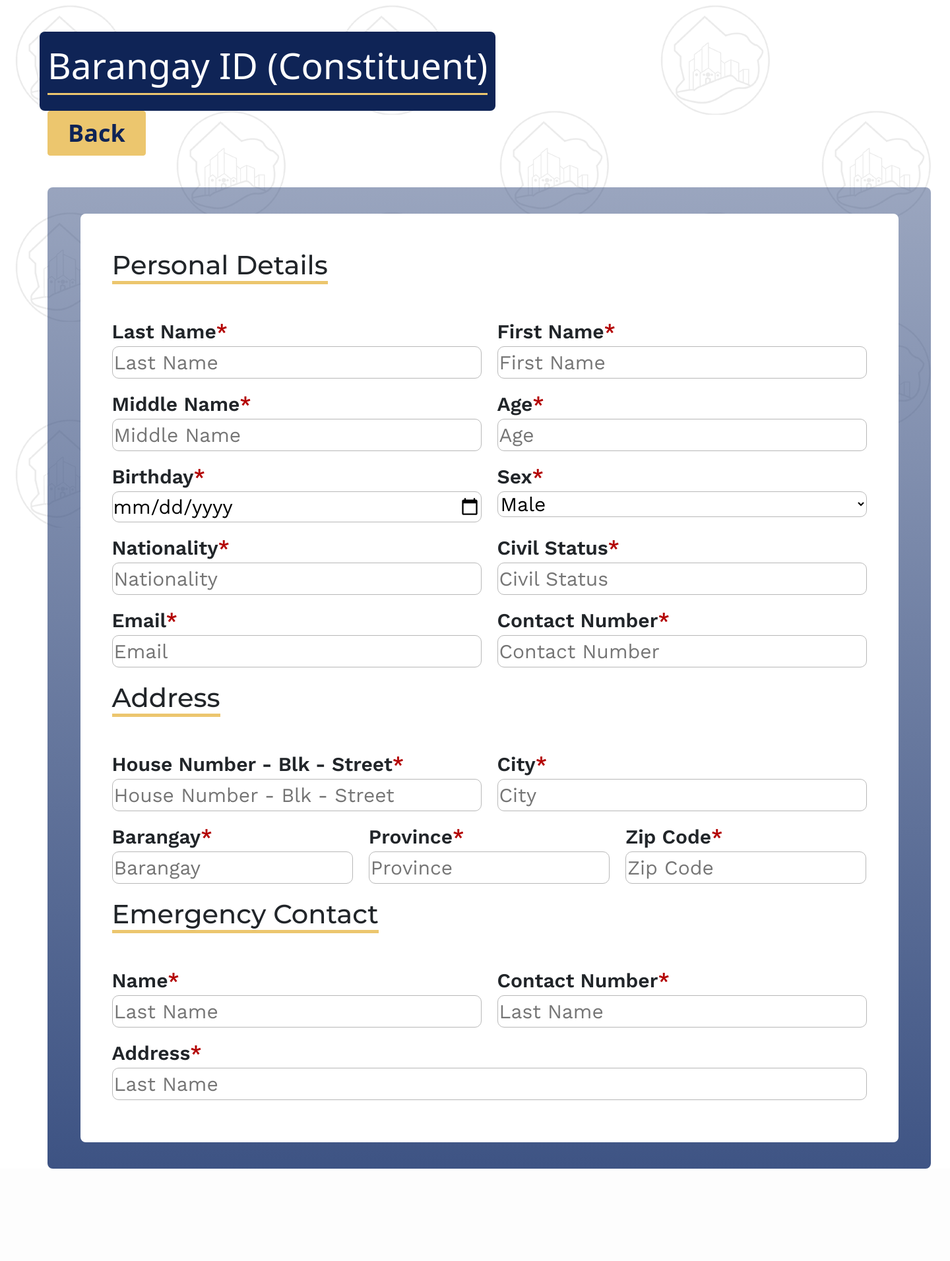
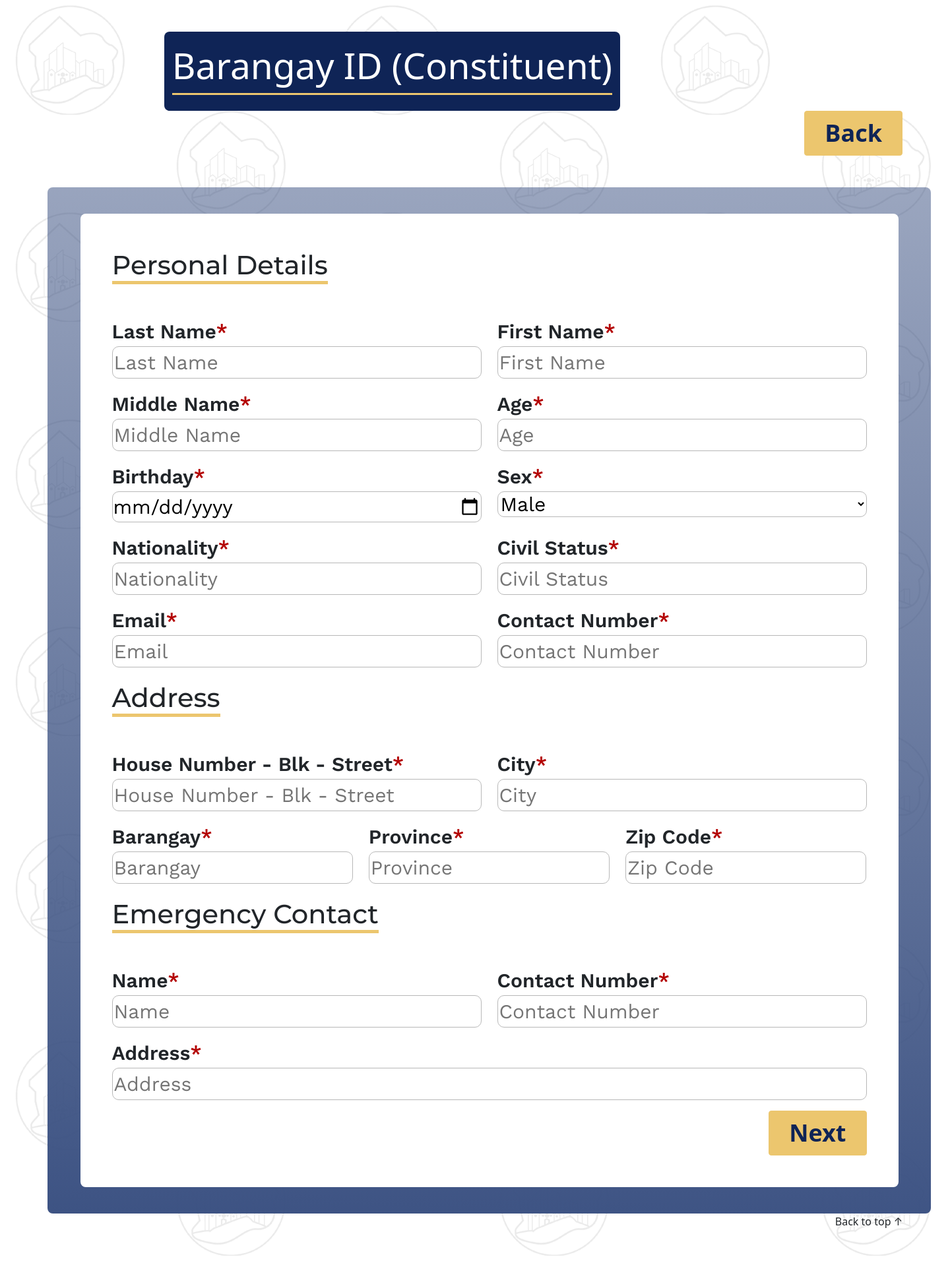
Before and after one commit to KennethFranco/Barangay-GV-Web-Portal, a Django app: page /barangay_id_form/ in a window 1440 px wide. Shown: the part 92-2004 px from the top of the page at 66% size. Before the commit the page ends 1864 px from the top, so only its background shows below. Run offline with Django 4.2, Linux system fonts and the light colour scheme.

Commit message:
Design changes to match figma

```diff
--- a/msys42/web_portal/static/styles.css
+++ b/msys42/web_portal/static/styles.css
@@ -6,7 +6,7 @@
 
 .main {
     background-image: url('/static/test3.png');
-    height: 100vh;
+    height: 100%;
 }
 
 .titleFont {
@@ -42,6 +42,7 @@
     color: #0F2456 !important;
     padding-left: 30px !important;
     padding-right: 30px !important;
+    margin: 0px;
 }
 
 .btn-secondary {
--- a/msys42/web_portal/templates/barangay_id_form.html
+++ b/msys42/web_portal/templates/barangay_id_form.html
@@ -22,7 +22,8 @@
         <div class="container p-2">
             <img class="mr-2" src="{% static 'logo.png' %}" style="width: 60px; height: 60px; margin-right: 20px"
                 alt="">
-            <a href="" class="titleFont navbarTitle" style="text-decoration: none;">Barangay GV Web Portal</a>
+            <a href="{% url 'base' %}" class="titleFont navbarTitle" style="text-decoration: none;">Barangay GV Web
+                Portal</a>
             <button class="navbar-toggler" type="button" data-bs-toggle="collapse" data-bs-target="#toggleMobileMenu"
                 aria-controls="toggleMobileMenu" aria-expanded="false" aria-lable="Toggle navigation">
                 <span class="navbar-toggler-icon"></span>
@@ -51,54 +52,59 @@
 
     </nav>
     <div class="main">
-        <div class="container">
-            <div class="row pt-5">
+        <div class="container pb-5">
+            <div class="row pt-5 justify-content-end">
                 <div class="col-6 bg-primary cardHeader">
                     <p class="cardText">Barangay ID (Constituent)</p>
                 </div>
                 <div class="col-4">
                 </div>
-                <div class="col-2 align-self-end">
-                    <button class="btn btn-secondary">Back</button>
+                <div class="col-2 d-flex justify-content-end">
+                    <a href="{% url 'base' %}" class="align-self-end"><button
+                            class="btn btn-secondary">Back</button></a>
                 </div>
             </div>
 
             <div class="formCard mt-5">
                 <div class="form p-5">
-                    <form action=""></form>
-
-
-                    <span class = "formTitle titleFont mb-5">Personal Details</span>
+                    <form action="POST" action="{% url 'base' %}">{% csrf_token %}
+                        <span class="formTitle titleFont mb-5">Personal Details</span>
                         <div class="row mt-5 mb-3">
                             <div class="col">
-                            <label class = "bodyFont formLabel" for="last_name">Last Name<span style = "color: #B30000;">*</span></label><br>
-                            <input class = "bodyFont formInput" type="text" placeholder = "Last Name">
+                                <label class="bodyFont formLabel" for="last_name">Last Name<span
+                                        style="color: #B30000;">*</span></label><br>
+                                <input class="bodyFont formInput" type="text" placeholder="Last Name">
                             </div>
                             <div class="col">
-                            <label class = "bodyFont formLabel" for="first_name">First Name<span style = "color: #B30000;">*</span></label><br>
-                            <input class = "bodyFont formInput" type="text" placeholder = "First Name">
+                                <label class="bodyFont formLabel" for="first_name">First Name<span
+                                        style="color: #B30000;">*</span></label><br>
+                                <input class="bodyFont formInput" type="text" placeholder="First Name">
                             </div>
                         </div>
 
                         <div class="row mb-3">
                             <div class="col">
-                            <label class = "bodyFont formLabel" for="middle_name">Middle Name<span style = "color: #B30000;">*</span></label><br>
-                            <input class = "bodyFont formInput" type="text" placeholder = "Middle Name">
+                                <label class="bodyFont formLabel" for="middle_name">Middle Name<span
+                                        style="color: #B30000;">*</span></label><br>
+                                <input class="bodyFont formInput" type="text" placeholder="Middle Name">
                             </div>
                             <div class="col">
-                            <label class = "bodyFont formLabel" for="age">Age<span style = "color: #B30000;">*</span></label><br>
-                            <input class = "bodyFont formInput" type="number" placeholder = "Age">
+                                <label class="bodyFont formLabel" for="age">Age<span
+                                        style="color: #B30000;">*</span></label><br>
+                                <input class="bodyFont formInput" type="number" placeholder="Age">
                             </div>
                         </div>
 
                         <div class="row mb-3">
                             <div class="col">
-                            <label class = "bodyFont formLabel" for="birthday">Birthday<span style = "color: #B30000;">*</span></label><br>
-                            <input class = "bodyFont formInput" type="date" placeholder = "Birthday">
+                                <label class="bodyFont formLabel" for="birthday">Birthday<span
+                                        style="color: #B30000;">*</span></label><br>
+                                <input class="bodyFont formInput" type="date" placeholder="Birthday">
                             </div>
                             <div class="col">
-                            <label class = "bodyFont formLabel" for="sex"> Sex<span style = "color: #B30000;">*</span></label><br>
-                            <select class = "bodyFont formInput" name="sex" id="sex">
+                                <label class="bodyFont formLabel" for="sex"> Sex<span
+                                        style="color: #B30000;">*</span></label><br>
+                                <select class="bodyFont formInput" name="sex" id="sex">
                                     <option value="Male">Male</option>
                                     <option value="Female">Female</option>
                                     <option value="Prefer not to say">Prefer not to say</option>
@@ -108,74 +114,92 @@
 
                         <div class="row mb-3">
                             <div class="col">
-                            <label class = "bodyFont formLabel" for="nationality">Nationality<span style = "color: #B30000;">*</span></label><br>
-                            <input class = "bodyFont formInput" type="text" placeholder = "Nationality">
+                                <label class="bodyFont formLabel" for="nationality">Nationality<span
+                                        style="color: #B30000;">*</span></label><br>
+                                <input class="bodyFont formInput" type="text" placeholder="Nationality" required>
                             </div>
                             <div class="col">
-                            <label class = "bodyFont formLabel" for="civil_status">Civil Status<span style = "color: #B30000;">*</span></label><br>
-                            <input class = "bodyFont formInput" type="text" placeholder = "Civil Status">
+                                <label class="bodyFont formLabel" for="civil_status">Civil Status<span
+                                        style="color: #B30000;">*</span></label><br>
+                                <input class="bodyFont formInput" type="text" placeholder="Civil Status" required>
                             </div>
                         </div>
 
                         <div class="row mb-3">
                             <div class="col">
-                            <label class = "bodyFont formLabel" for="email">Email<span style = "color: #B30000;">*</span></label><br>
-                            <input class = "bodyFont formInput" type="text" placeholder = "Email">
+                                <label class="bodyFont formLabel" for="email">Email<span
+                                        style="color: #B30000;">*</span></label><br>
+                                <input class="bodyFont formInput" type="text" placeholder="Email" required>
                             </div>
                             <div class="col">
-                            <label class = "bodyFont formLabel" for="contact_number">Contact Number<span style = "color: #B30000;">*</span></label><br>
-                            <input class = "bodyFont formInput" type="number" placeholder = "Contact Number">
+                                <label class="bodyFont formLabel" for="contact_number">Contact Number<span
+                                        style="color: #B30000;">*</span></label><br>
+                                <input class="bodyFont formInput" type="number" placeholder="Contact Number" required>
                             </div>
                         </div>
 
-                    <span class = "formTitle titleFont">Address</span>
+                        <span class="formTitle titleFont">Address</span>
                         <div class="row mt-5 mb-3">
                             <div class="col">
-                            <label class = "bodyFont formLabel" for="address_first_line">House Number - Blk - Street<span style = "color: #B30000;">*</span></label><br>
-                            <input class = "bodyFont formInput" type="text" placeholder = "House Number - Blk - Street">
+                                <label class="bodyFont formLabel" for="address_first_line">House Number - Blk -
+                                    Street<span style="color: #B30000;">*</span></label><br>
+                                <input class="bodyFont formInput" type="text" placeholder="House Number - Blk - Street"
+                                    required>
                             </div>
                             <div class="col">
-                            <label class = "bodyFont formLabel" for="address_city">City<span style = "color: #B30000;">*</span></label><br>
-                            <input class = "bodyFont formInput" type="text" placeholder = "City">
+                                <label class="bodyFont formLabel" for="address_city">City<span
+                                        style="color: #B30000;">*</span></label><br>
+                                <input class="bodyFont formInput" type="text" placeholder="City" required>
                             </div>
                         </div>
                         <div class="row mb-3">
                             <div class="col">
-                            <label class = "bodyFont formLabel" for="address_barangay">Barangay<span style = "color: #B30000;">*</span></label><br>
-                            <input class = "bodyFont formInput" type="text" placeholder = "Barangay">
+                                <label class="bodyFont formLabel" for="address_barangay">Barangay<span
+                                        style="color: #B30000;">*</span></label><br>
+                                <input class="bodyFont formInput" type="text" placeholder="Barangay" required>
                             </div>
                             <div class="col">
-                            <label class = "bodyFont formLabel" for="address_province">Province<span style = "color: #B30000;">*</span></label><br>
-                            <input class = "bodyFont formInput" type="text" placeholder = "Province">
+                                <label class="bodyFont formLabel" for="address_province">Province<span
+                                        style="color: #B30000;">*</span></label><br>
+                                <input class="bodyFont formInput" type="text" placeholder="Province" required>
                             </div>
                             <div class="col">
-                            <label class = "bodyFont formLabel" for="address_zip_code">Zip Code<span style = "color: #B30000;">*</span></label><br>
-                            <input class = "bodyFont formInput" type="number" placeholder = "Zip Code">
+                                <label class="bodyFont formLabel" for="address_zip_code">Zip Code<span
+                                        style="color: #B30000;">*</span></label><br>
+                                <input class="bodyFont formInput" type="number" placeholder="Zip Code" required>
                             </div>
                         </div>
 
-                    <span class = "formTitle titleFont">Emergency Contact</span>
+                        <span class="formTitle titleFont">Emergency Contact</span>
                         <div class="row mt-5 mb-3">
                             <div class="col">
-                            <label class = "bodyFont formLabel" for="emergency_name">Name<span style = "color: #B30000;">*</span></label><br>
-                            <input class = "bodyFont formInput" type="text" placeholder = "Last Name">
+                                <label class="bodyFont formLabel" for="emergency_name">Name<span
+                                        style="color: #B30000;">*</span></label><br>
+                                <input class="bodyFont formInput" type="text" placeholder="Name" required>
                             </div>
                             <div class="col">
-                            <label class = "bodyFont formLabel" for="emergency_contact_number">Contact Number<span style = "color: #B30000;">*</span></label><br>
-                            <input class = "bodyFont formInput" type="number"placeholder = "Last Name">
+                                <label class="bodyFont formLabel" for="emergency_contact_number">Contact Number<span
+                                        style="color: #B30000;">*</span></label><br>
+                                <input class="bodyFont formInput" type="number"
+                                    placeholder="Contact Number" required>
                             </div>
                         </div>
                         <div class="row mb-3">
                             <div class="col">
-                            <label class = "bodyFont formLabel" for="emergency_address">Address<span style = "color: #B30000;">*</span></label><br>
-                            <input class = "bodyFont formInput" type="text" placeholder = "Last Name">
+                                <label class="bodyFont formLabel" for="emergency_address">Address<span
+                                        style="color: #B30000;">*</span></label><br>
+                                <input class="bodyFont formInput" type="text" placeholder="Address" required>
                             </div>
                         </div>
-
-
-
-
+                        <div class="d-flex justify-content-end">
+                            <a href="" class="align-self-end"><button type="submit"
+                                    class="btn btn-secondary">Next</button></a>
                         </div>
+                    </form>
+                </div>
+            </div>
+            <div class="d-flex justify-content-end">
+                Back to top &#8593
             </div>
         </div>
 
--- a/msys42/web_portal/urls.py
+++ b/msys42/web_portal/urls.py
@@ -2,7 +2,8 @@ from django.urls import path
 from . import views
 
 urlpatterns = [
+    path("", views.base, name = "base"),
     path("hello/", views.say_hello),
     path("barangay_id_form/", views.barangay_id_form, name = "barangay_id_form"),
-    path("", views.base, name = "base")
+
 ]
--- a/msys42/web_portal/views.py
+++ b/msys42/web_portal/views.py
@@ -18,7 +18,7 @@ def barangay_id_form(request):
         ln = request.POST.get('last_name')
         fn = request.POST.get('first_name')
         barangay_id.objects.create(last_name = ln, first_name= fn)
-        return redirect("hello/")
+        return redirect("base")
     else:
         return render(request, "barangay_id_form.html")
 
```
Also changed, not shown: other parts of msys42/web_portal/static/styles.css (+44 -21 lines), msys42/web_portal/templates/base.html (+48 -27 lines), msys42/db.sqlite3. Lines whose indentation alone changed are shown as unchanged.
